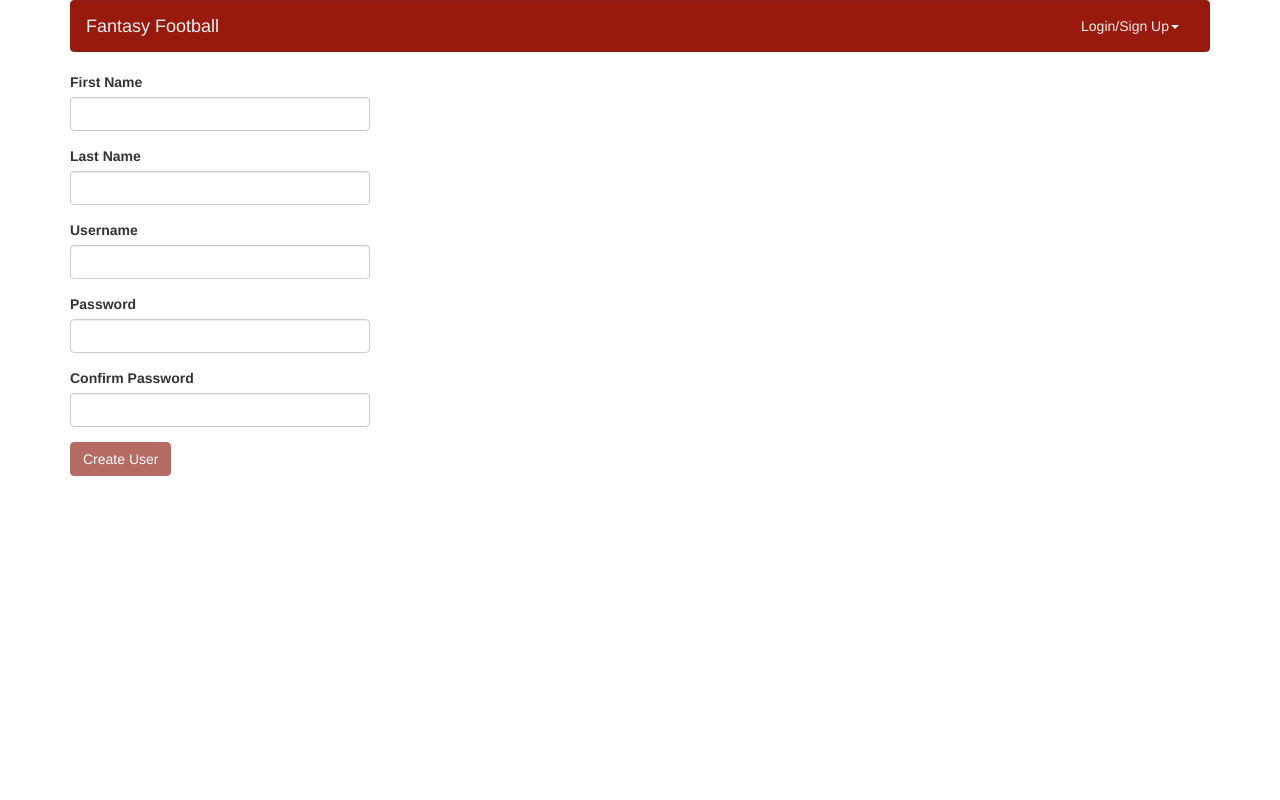
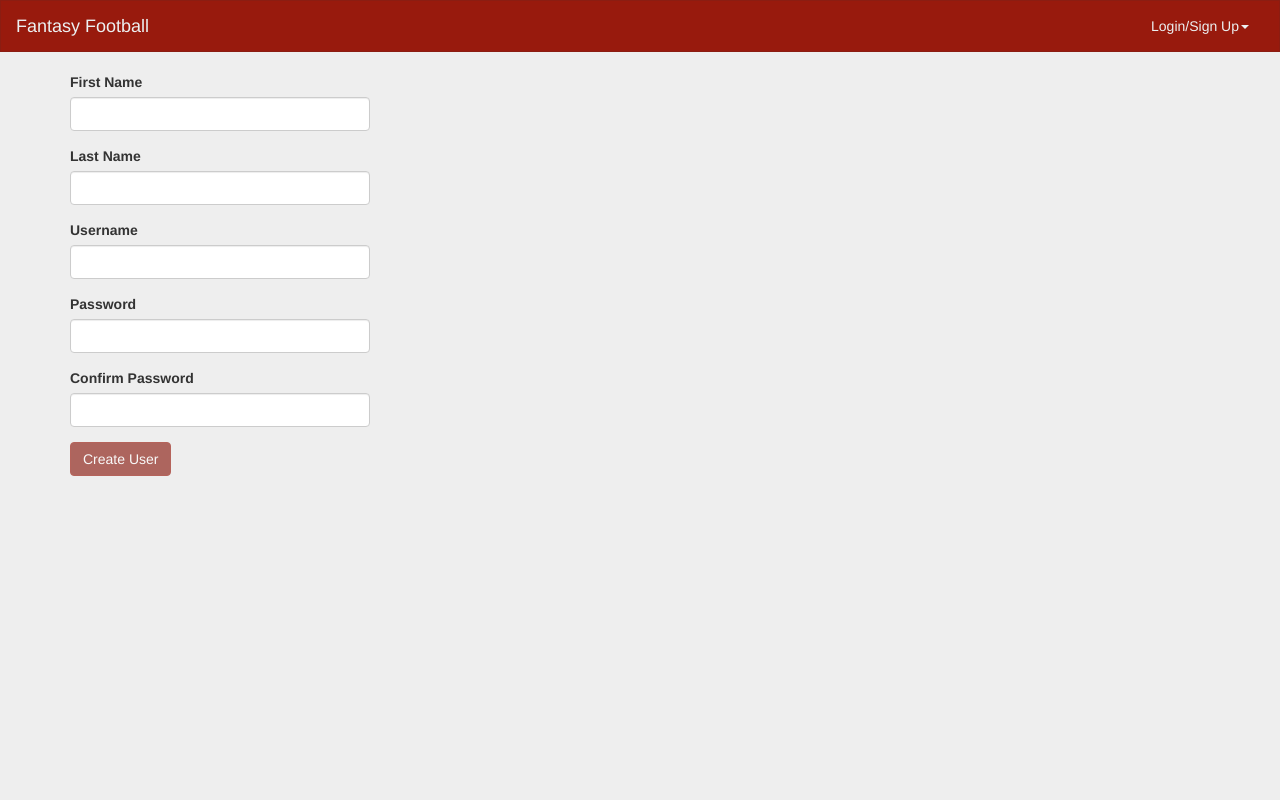
Before and after one commit to tlentz/CIS560-Fantasy-Football, a PHP site: page /signUp.php in a window 1280 px wide. Run offline with PHP 8.4, Linux system fonts and the light colour scheme; data that the repository does not hold is empty; some libraries are stand-ins or nearby versions.

Commit message:
header stuff

```diff
--- a/includes/header.php
+++ b/includes/header.php
@@ -25,7 +25,7 @@ if(!checkLogin() && ($current_page != "login.php" && $current_page != "logout.ph
     <script src="https://cdn.datatables.net/1.10.12/js/jquery.dataTables.min.js"></script>
   </head>
   <body>
-    <div class="container">
+    <!--<div class="container">-->
       <nav class="navbar navbar-default">
         <div class="container-fluid">
           <!-- Brand and toggle get grouped for better mobile display -->
@@ -62,3 +62,4 @@ if(!checkLogin() && ($current_page != "login.php" && $current_page != "logout.ph
         </div><!-- /.container-fluid -->
       </nav>
       <link rel="stylesheet" href="includes/main.css">
+      <div class="container">
--- a/includes/main.css
+++ b/includes/main.css
@@ -1,6 +1,10 @@
+body {
+  background-color: #eee !important;
+}
 .navbar-default {
   background-color: #981a0d;
   border-color: #8b1d12;
+  border-radius: 0px;
 }
 .navbar-default .navbar-brand {
   color: #ecf0f1;
```
